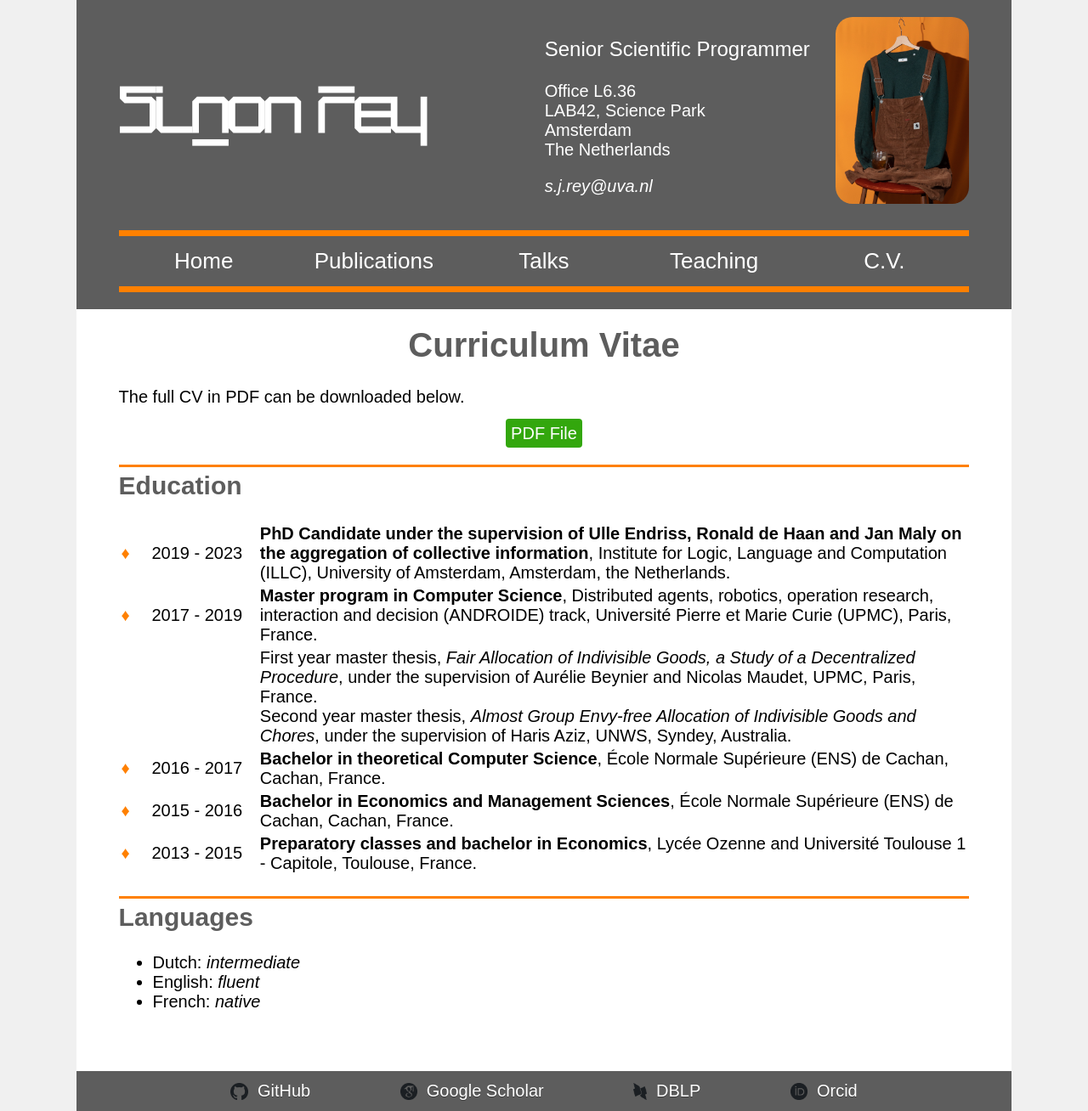
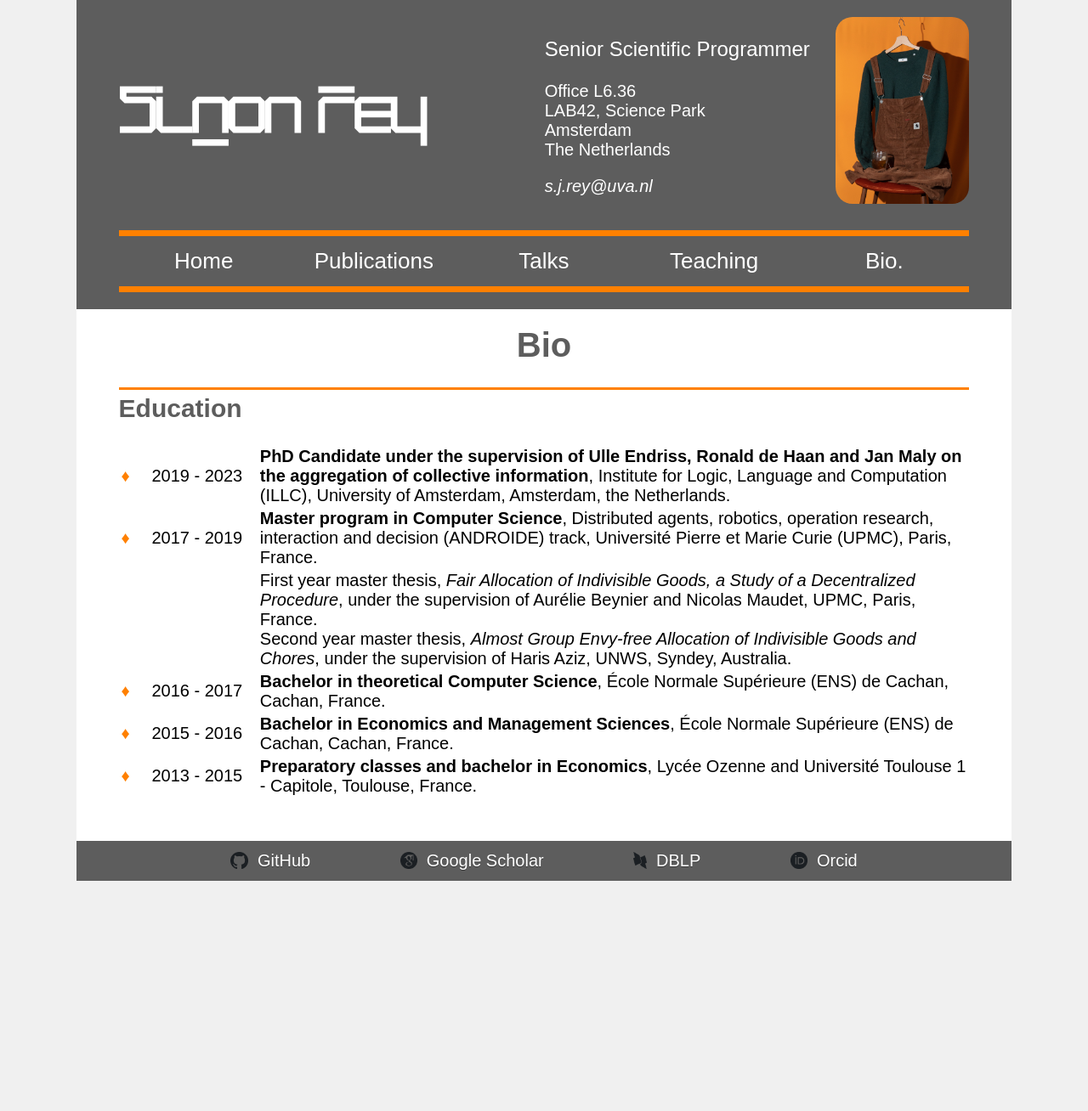
Before and after one commit to Simon-Rey/Personal-Website, a Jekyll site: the page built from docs/cv.md, in a window 1280 px wide. Shown: the whole page at 85% size. Built offline with Jekyll 4.4.1, drawn with Linux system fonts in a browser that asks for light colours; some web fonts are replaced; after the commit the page ends 1037 px from its top, so only the background shows below that.

Commit message:
Removed CV

```diff
--- a/docs/_layouts/default.html
+++ b/docs/_layouts/default.html
@@ -52,7 +52,7 @@
 				<a href="{{ 'publications' | relative_url }}" title="Link to the publication page">Publications</a>
 				<a href="{{ 'talks' | relative_url }}" title="Link to the talks page">Talks</a>
 				<a href="{{ 'teaching' | relative_url }}" title="Link to the teaching page">Teaching</a>
-				<a href="{{ 'cv' | relative_url }}" title="Link to the CV page">C.V.</a>
+				<a href="{{ 'cv' | relative_url }}" title="Link to the bio page">Bio.</a>
 			</nav>
 		</div>
 	</div>
--- a/docs/cv.md
+++ b/docs/cv.md
@@ -3,11 +3,7 @@ layout: default
 title: CV | Simon Rey
 ---
 
-# Curriculum Vitae
-
-The full CV in PDF can be downloaded below.
-
-<p style="text-align: center;"><span class="pdfButton"><a href="{{ site.baseurl }}/assets/CV_REY_Simon.pdf" title="Link to my full CV in PDF.">PDF File</a></span></p>
+# Bio
 
 ## Education
 <table class="cvTable">
@@ -50,9 +46,3 @@ Cachan, France.</p>
 Toulouse, France.</p>
 </td></tr>
 </tbody></table>
-
-## Languages
-
-- Dutch: *intermediate*
-- English: *fluent*
-- French: *native*
```
